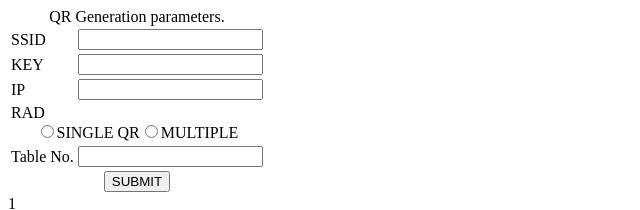
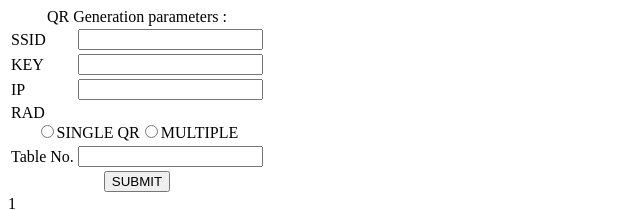
Before and after one commit to raj-krishnan-r/server-imenu, a website: page htmls/qrForm.html in a window 1280 px wide. Shown: the top 210 px of the page, 0-640 px from the left. Drawn offline with Linux system fonts and the light colour scheme.

Commit message:
placed :

```diff
--- a/htmls/qrForm.html
+++ b/htmls/qrForm.html
@@ -18,7 +18,7 @@
         <div class="container">
 
             <table>
-                <caption>QR Generation parameters.</caption>
+                <caption>QR Generation parameters : </caption>
                 <tr><td>SSID</td><td><input type="text" id = "ssid"/></td></tr>
                 <tr><td>KEY</td><td><input type="text" id ="key"/></td></tr>
                 <tr><td>IP</td><td><input type="text" id ="ip"/></td></tr>
```
